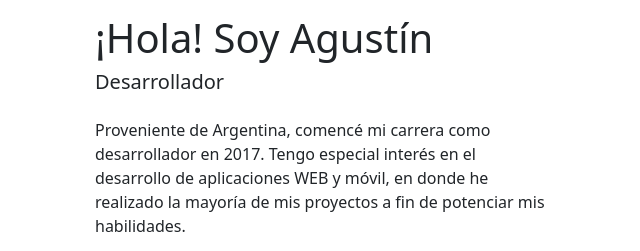
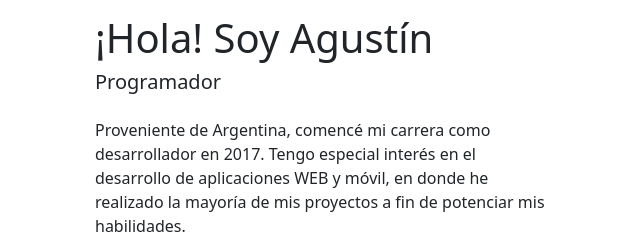
Before and after one commit to Aguilera-Agustin/bootstrap-portfolio, a plain HTML site: page index.html in a window 1280 px wide. Shown: the part 168-419 px from the top of the page, 557-1197 px from the left. Drawn offline with nearby package versions, Linux system fonts and the light colour scheme.

Commit message:
Update index.html

```diff
--- a/index.html
+++ b/index.html
@@ -48,7 +48,7 @@
                     </div>
                     <div class="col-lg-5 col-sm-12 d-flex justify-content-center flex-column">
                             <h1 class="w-80">¡Hola! Soy Agustín</h1>
-                            <h5>Desarrollador</h5>
+                            <h5>Programador</h5>
                             <p class="w-100 py-3">Proveniente de Argentina, comencé mi carrera como desarrollador en 2017. Tengo especial   interés en el desarrollo de aplicaciones WEB y móvil, en donde he realizado la mayoría de mis proyectos a fin de potenciar mis habilidades.</p>
                             <div class="row">
                                 <div class="col-lg-12">
```
